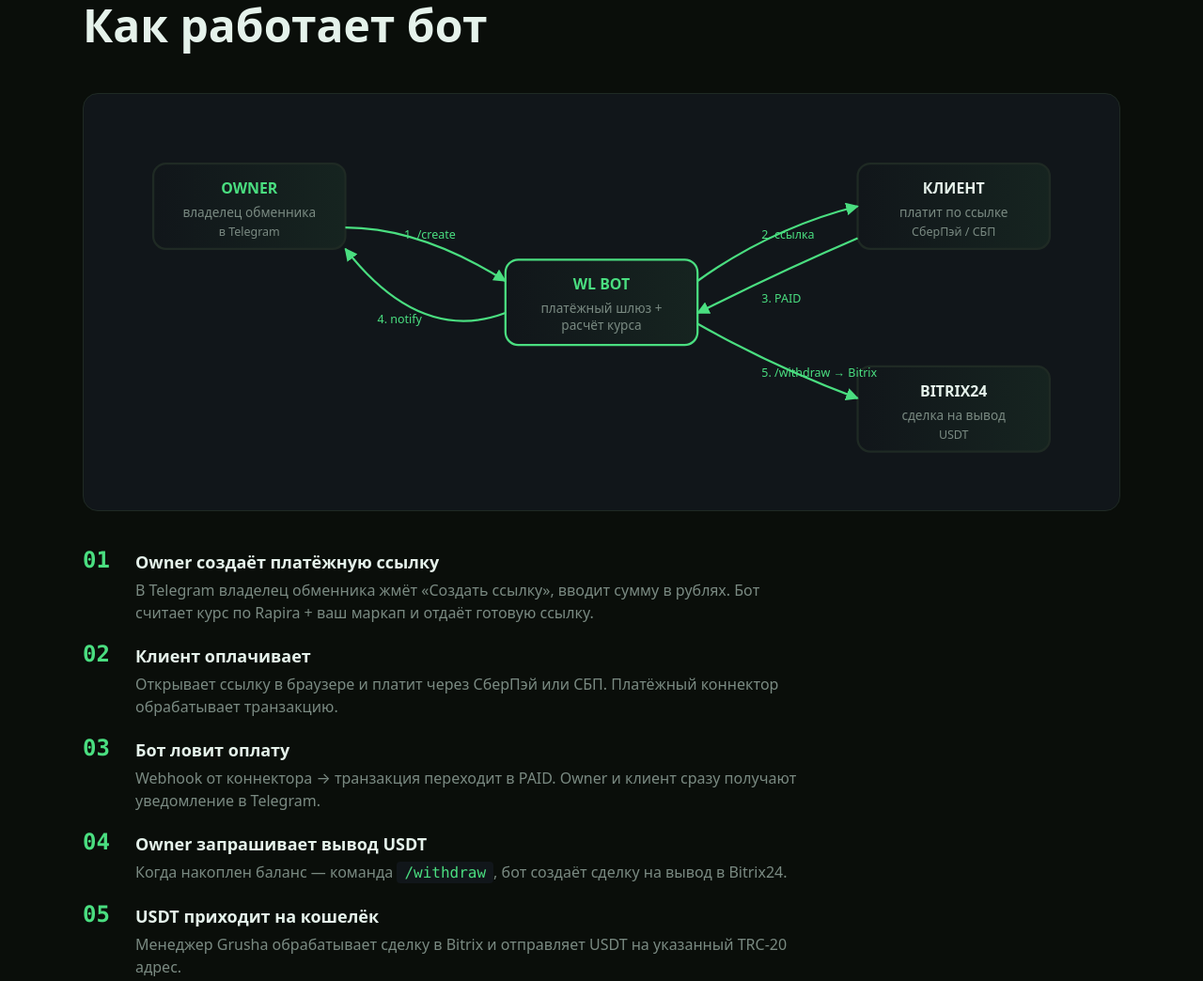
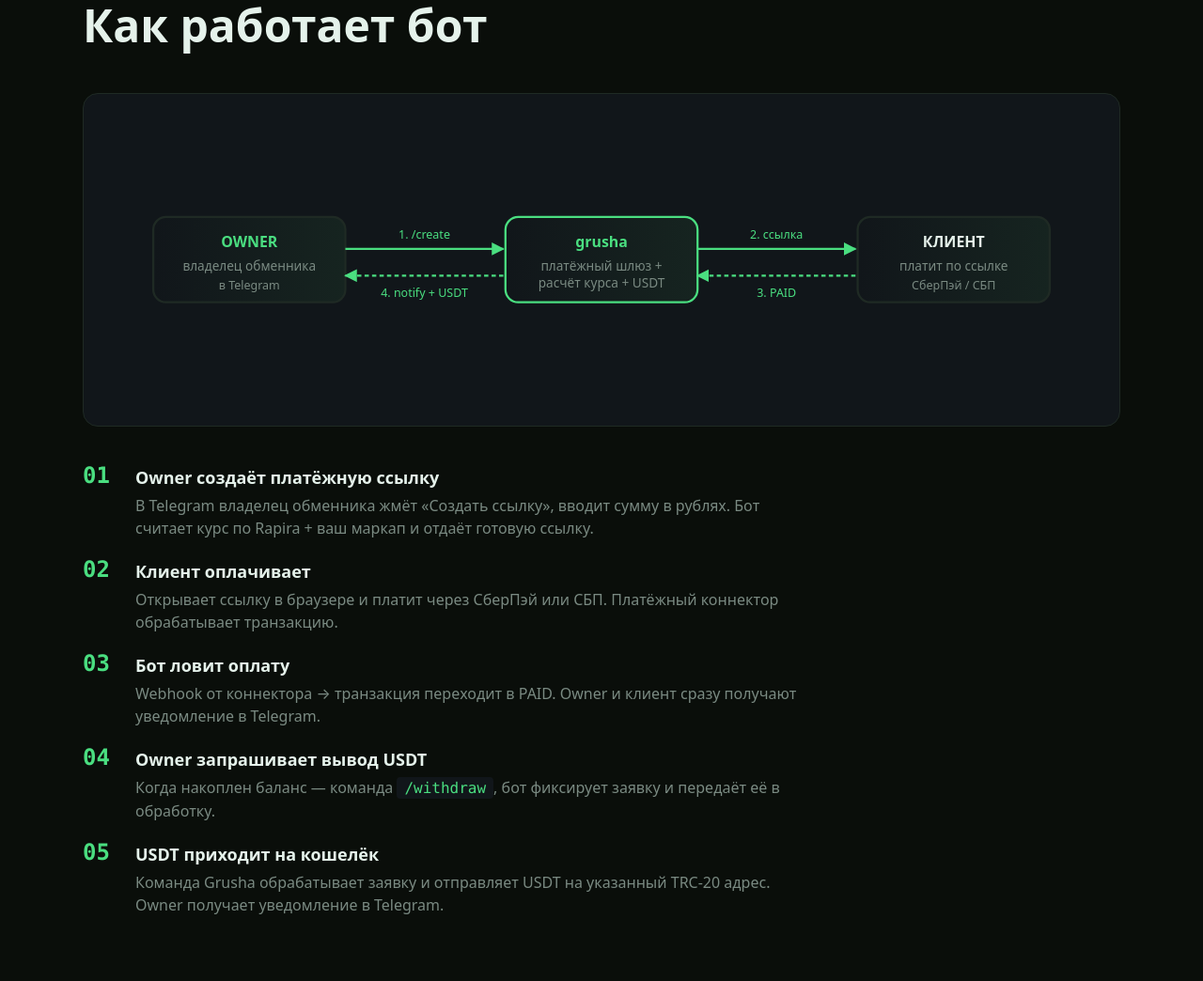
Before and after one commit to karimtrapper/wlbot, a plain HTML site: page index.html in a window 1280 px wide. Shown: the part 905-1949 px from the top of the page at 94% size. Drawn offline with nearby package versions, Linux system fonts and the light colour scheme.

Commit message:
rename WL Bot → grusha, remove Bitrix mentions

```diff
--- a/index.html
+++ b/index.html
@@ -3,8 +3,8 @@
 <head>
   <meta charset="UTF-8" />
   <meta name="viewport" content="width=device-width, initial-scale=1.0" />
-  <title>WL Exchange Bot — whitelabel-бот для обменников</title>
-  <meta name="description" content="Whitelabel Telegram-бот для обменников: приём платежей СберПэй/СБП, авторасчёт курса, автовывод USDT, интеграция с Bitrix24." />
+  <title>grusha — whitelabel-бот для обменников</title>
+  <meta name="description" content="Whitelabel Telegram-бот для обменников: приём платежей СберПэй/СБП, авторасчёт курса, автовывод USDT." />
   <script src="https://cdn.tailwindcss.com"></script>
   <script>
     tailwind.config = {
@@ -50,10 +50,10 @@
       WHITELABEL · TELEGRAM · USDT
     </div>
     <h1 class="text-5xl md:text-7xl font-bold leading-tight tracking-tight mb-6">
-      WL Exchange Bot
+      grusha
     </h1>
     <p class="text-xl md:text-2xl text-muted max-w-3xl mb-10 leading-relaxed">
-      Whitelabel-бот для обменников. Приём платежей в Telegram, авторасчёт курса с маркапом, автовывод USDT и сделка в Bitrix24 — из коробки.
+      Whitelabel-бот для обменников. Приём платежей в Telegram, авторасчёт курса с маркапом и автовывод USDT — из коробки.
     </p>
     <div class="flex flex-wrap gap-4">
       <a href="#flow" class="bg-accent text-bg font-semibold px-6 py-3 rounded-lg hover:bg-accent-dark transition glow">
@@ -71,7 +71,7 @@
     <h2 class="text-4xl md:text-5xl font-bold mb-12">Как работает бот</h2>
 
     <div class="bg-surface border border-border rounded-2xl p-6 md:p-10 mb-10 overflow-x-auto">
-      <svg viewBox="0 0 900 320" class="w-full h-auto min-w-[700px]" xmlns="http://www.w3.org/2000/svg">
+      <svg viewBox="0 0 900 240" class="w-full h-auto min-w-[700px]" xmlns="http://www.w3.org/2000/svg">
         <defs>
           <marker id="arrow" viewBox="0 0 10 10" refX="9" refY="5" markerWidth="6" markerHeight="6" orient="auto-start-reverse">
             <path d="M 0 0 L 10 5 L 0 10 z" fill="#4ade80"/>
@@ -82,47 +82,39 @@
           </linearGradient>
         </defs>
 
-        <!-- 4 nodes: Owner, Bot, Client, Bitrix -->
+        <!-- 3 nodes: Owner, Bot, Client -->
         <g font-family="system-ui" font-size="14" fill="#e5f2eb">
           <!-- Owner -->
-          <rect x="30" y="30" width="180" height="80" rx="12" fill="url(#grad)" stroke="#1f2a24" stroke-width="2"/>
-          <text x="120" y="58" text-anchor="middle" font-weight="600" fill="#4ade80">OWNER</text>
-          <text x="120" y="80" text-anchor="middle" fill="#7a8a82" font-size="12">владелец обменника</text>
-          <text x="120" y="98" text-anchor="middle" font-size="11" fill="#7a8a82">в Telegram</text>
+          <rect x="30" y="80" width="180" height="80" rx="12" fill="url(#grad)" stroke="#1f2a24" stroke-width="2"/>
+          <text x="120" y="108" text-anchor="middle" font-weight="600" fill="#4ade80">OWNER</text>
+          <text x="120" y="130" text-anchor="middle" fill="#7a8a82" font-size="12">владелец обменника</text>
+          <text x="120" y="148" text-anchor="middle" font-size="11" fill="#7a8a82">в Telegram</text>
 
           <!-- Bot -->
-          <rect x="360" y="120" width="180" height="80" rx="12" fill="url(#grad)" stroke="#4ade80" stroke-width="2"/>
-          <text x="450" y="148" text-anchor="middle" font-weight="600" fill="#4ade80">WL BOT</text>
-          <text x="450" y="170" text-anchor="middle" fill="#7a8a82" font-size="12">платёжный шлюз +</text>
-          <text x="450" y="186" text-anchor="middle" fill="#7a8a82" font-size="12">расчёт курса</text>
+          <rect x="360" y="80" width="180" height="80" rx="12" fill="url(#grad)" stroke="#4ade80" stroke-width="2"/>
+          <text x="450" y="108" text-anchor="middle" font-weight="600" fill="#4ade80">grusha</text>
+          <text x="450" y="130" text-anchor="middle" fill="#7a8a82" font-size="12">платёжный шлюз +</text>
+          <text x="450" y="146" text-anchor="middle" fill="#7a8a82" font-size="12">расчёт курса + USDT</text>
 
           <!-- Client -->
-          <rect x="690" y="30" width="180" height="80" rx="12" fill="url(#grad)" stroke="#1f2a24" stroke-width="2"/>
-          <text x="780" y="58" text-anchor="middle" font-weight="600" fill="#e5f2eb">КЛИЕНТ</text>
-          <text x="780" y="80" text-anchor="middle" fill="#7a8a82" font-size="12">платит по ссылке</text>
-          <text x="780" y="98" text-anchor="middle" font-size="11" fill="#7a8a82">СберПэй / СБП</text>
+          <rect x="690" y="80" width="180" height="80" rx="12" fill="url(#grad)" stroke="#1f2a24" stroke-width="2"/>
+          <text x="780" y="108" text-anchor="middle" font-weight="600" fill="#e5f2eb">КЛИЕНТ</text>
+          <text x="780" y="130" text-anchor="middle" fill="#7a8a82" font-size="12">платит по ссылке</text>
+          <text x="780" y="148" text-anchor="middle" font-size="11" fill="#7a8a82">СберПэй / СБП</text>
 
-          <!-- Bitrix -->
-          <rect x="690" y="220" width="180" height="80" rx="12" fill="url(#grad)" stroke="#1f2a24" stroke-width="2"/>
-          <text x="780" y="248" text-anchor="middle" font-weight="600" fill="#e5f2eb">BITRIX24</text>
-          <text x="780" y="270" text-anchor="middle" fill="#7a8a82" font-size="12">сделка на вывод</text>
-          <text x="780" y="288" text-anchor="middle" font-size="11" fill="#7a8a82">USDT</text>
+          <!-- arrows owner → bot → client -->
+          <path d="M 210 110 L 358 110" fill="none" stroke="#4ade80" stroke-width="2" marker-end="url(#arrow)"/>
+          <text x="284" y="100" text-anchor="middle" font-size="11" fill="#4ade80">1. /create</text>
 
-          <!-- arrows -->
-          <path d="M 210 90 Q 280 90 360 140" fill="none" stroke="#4ade80" stroke-width="2" marker-end="url(#arrow)"/>
-          <text x="265" y="100" font-size="11" fill="#4ade80">1. /create</text>
+          <path d="M 540 110 L 688 110" fill="none" stroke="#4ade80" stroke-width="2" marker-end="url(#arrow)"/>
+          <text x="614" y="100" text-anchor="middle" font-size="11" fill="#4ade80">2. ссылка</text>
 
-          <path d="M 540 140 Q 610 90 690 70" fill="none" stroke="#4ade80" stroke-width="2" marker-end="url(#arrow)"/>
-          <text x="600" y="100" font-size="11" fill="#4ade80">2. ссылка</text>
+          <!-- back arrows client → bot → owner (PAID + USDT) -->
+          <path d="M 688 135 L 540 135" fill="none" stroke="#4ade80" stroke-width="2" stroke-dasharray="4 3" marker-end="url(#arrow)"/>
+          <text x="614" y="155" text-anchor="middle" font-size="11" fill="#4ade80">3. PAID</text>
 
-          <path d="M 690 100 Q 620 130 540 170" fill="none" stroke="#4ade80" stroke-width="2" marker-end="url(#arrow)"/>
-          <text x="600" y="160" font-size="11" fill="#4ade80">3. PAID</text>
-
-          <path d="M 360 170 Q 280 200 210 110" fill="none" stroke="#4ade80" stroke-width="2" marker-end="url(#arrow)"/>
-          <text x="240" y="180" font-size="11" fill="#4ade80">4. notify</text>
-
-          <path d="M 540 180 Q 610 220 690 250" fill="none" stroke="#4ade80" stroke-width="2" marker-end="url(#arrow)"/>
-          <text x="600" y="230" font-size="11" fill="#4ade80">5. /withdraw → Bitrix</text>
+          <path d="M 358 135 L 210 135" fill="none" stroke="#4ade80" stroke-width="2" stroke-dasharray="4 3" marker-end="url(#arrow)"/>
+          <text x="284" y="155" text-anchor="middle" font-size="11" fill="#4ade80">4. notify + USDT</text>
         </g>
       </svg>
     </div>
@@ -153,14 +145,14 @@
         <span class="text-accent font-mono text-2xl font-bold leading-none w-10 shrink-0">04</span>
         <div>
           <h3 class="font-semibold text-lg mb-1">Owner запрашивает вывод USDT</h3>
-          <p class="text-muted">Когда накоплен баланс — команда <code class="bg-surface px-2 py-0.5 rounded text-accent">/withdraw</code>, бот создаёт сделку на вывод в Bitrix24.</p>
+          <p class="text-muted">Когда накоплен баланс — команда <code class="bg-surface px-2 py-0.5 rounded text-accent">/withdraw</code>, бот фиксирует заявку и передаёт её в обработку.</p>
         </div>
       </li>
       <li class="flex gap-4">
         <span class="text-accent font-mono text-2xl font-bold leading-none w-10 shrink-0">05</span>
         <div>
           <h3 class="font-semibold text-lg mb-1">USDT приходит на кошелёк</h3>
-          <p class="text-muted">Менеджер Grusha обрабатывает сделку в Bitrix и отправляет USDT на указанный TRC-20 адрес.</p>
+          <p class="text-muted">Команда Grusha обрабатывает заявку и отправляет USDT на указанный TRC-20 адрес. Owner получает уведомление в Telegram.</p>
         </div>
       </li>
     </ol>
@@ -179,7 +171,7 @@
 
       <details class="bg-surface border border-border rounded-xl p-5">
         <summary class="font-semibold text-lg cursor-pointer">Какие платёжные методы поддерживаются?</summary>
-        <p class="text-muted mt-3">СберПэй (payecom.ru) и СБП через Доверка (qr.nspk.ru). Под конкретный обменник доступные методы настраиваются индивидуально.</p>
+        <p class="text-muted mt-3">СберПэй и СБП. Под конкретный обменник доступные методы настраиваются индивидуально.</p>
       </details>
 
       <details class="bg-surface border border-border rounded-xl p-5">
@@ -204,12 +196,12 @@
 
       <details class="bg-surface border border-border rounded-xl p-5">
         <summary class="font-semibold text-lg cursor-pointer">Что с безопасностью платежей?</summary>
-        <p class="text-muted mt-3">Деньги идут напрямую от клиента в платёжный шлюз (Сбер/СБП), а не через бота. Бот только создаёт ссылку и принимает уведомление о статусе. USDT отправляется на ваш кошелёк отдельной операцией через Bitrix.</p>
+        <p class="text-muted mt-3">Деньги идут напрямую от клиента в платёжный шлюз (Сбер/СБП), а не через бота. Бот только создаёт ссылку и принимает уведомление о статусе. USDT отправляется на ваш кошелёк отдельной операцией.</p>
       </details>
 
       <details class="bg-surface border border-border rounded-xl p-5">
-        <summary class="font-semibold text-lg cursor-pointer">Что если платёжный коннектор временно недоступен?</summary>
-        <p class="text-muted mt-3">Бот сообщит, что ссылка не создана, транзакция помечается как ошибочная. Уже оплаченные ссылки обрабатываются как обычно — webhook доходит, даже если ссылка успела истечь по таймауту.</p>
+        <summary class="font-semibold text-lg cursor-pointer">Что если платёжный шлюз временно недоступен?</summary>
+        <p class="text-muted mt-3">Бот сообщит, что ссылка не создана, транзакция помечается как ошибочная. Уже оплаченные ссылки обрабатываются как обычно — уведомление доходит, даже если ссылка успела истечь по таймауту.</p>
       </details>
     </div>
   </section>
@@ -225,7 +217,7 @@
       <svg width="22" height="22" viewBox="0 0 24 24" fill="currentColor"><path d="M11.944 0A12 12 0 0 0 0 12a12 12 0 0 0 12 12 12 12 0 0 0 12-12A12 12 0 0 0 12 0a12 12 0 0 0-.056 0zm4.962 7.224c.1-.002.321.023.464.14a.506.506 0 0 1 .171.325c.016.093.036.306.02.472-.18 1.898-.962 6.502-1.36 8.627-.168.9-.499 1.201-.82 1.23-.696.065-1.225-.46-1.9-.902-1.056-.693-1.653-1.124-2.678-1.8-1.185-.78-.417-1.21.258-1.91.177-.184 3.247-2.977 3.307-3.23.007-.032.014-.15-.056-.212s-.174-.041-.249-.024c-.106.024-1.793 1.14-5.061 3.345-.48.33-.913.49-1.302.48-.428-.008-1.252-.241-1.865-.44-.752-.245-1.349-.374-1.297-.789.027-.216.325-.437.893-.663 3.498-1.524 5.83-2.529 6.998-3.014 3.332-1.386 4.025-1.627 4.476-1.635z"/></svg>
       @kareemnba
     </a>
-    <p class="text-muted mt-12 text-sm">© 2026 Grusha · WL Exchange Bot</p>
+    <p class="text-muted mt-12 text-sm">© 2026 grusha</p>
   </section>
 
 </body>
```
